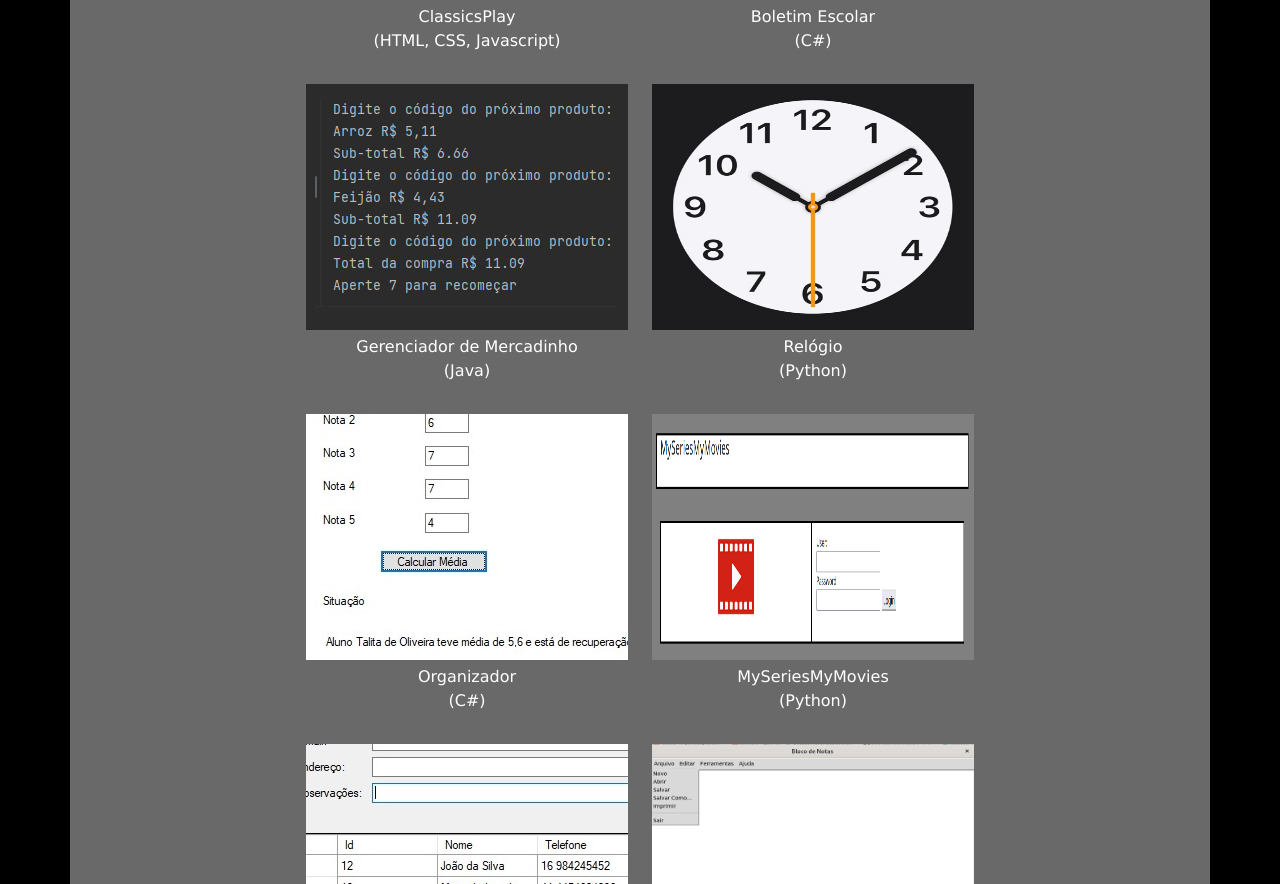
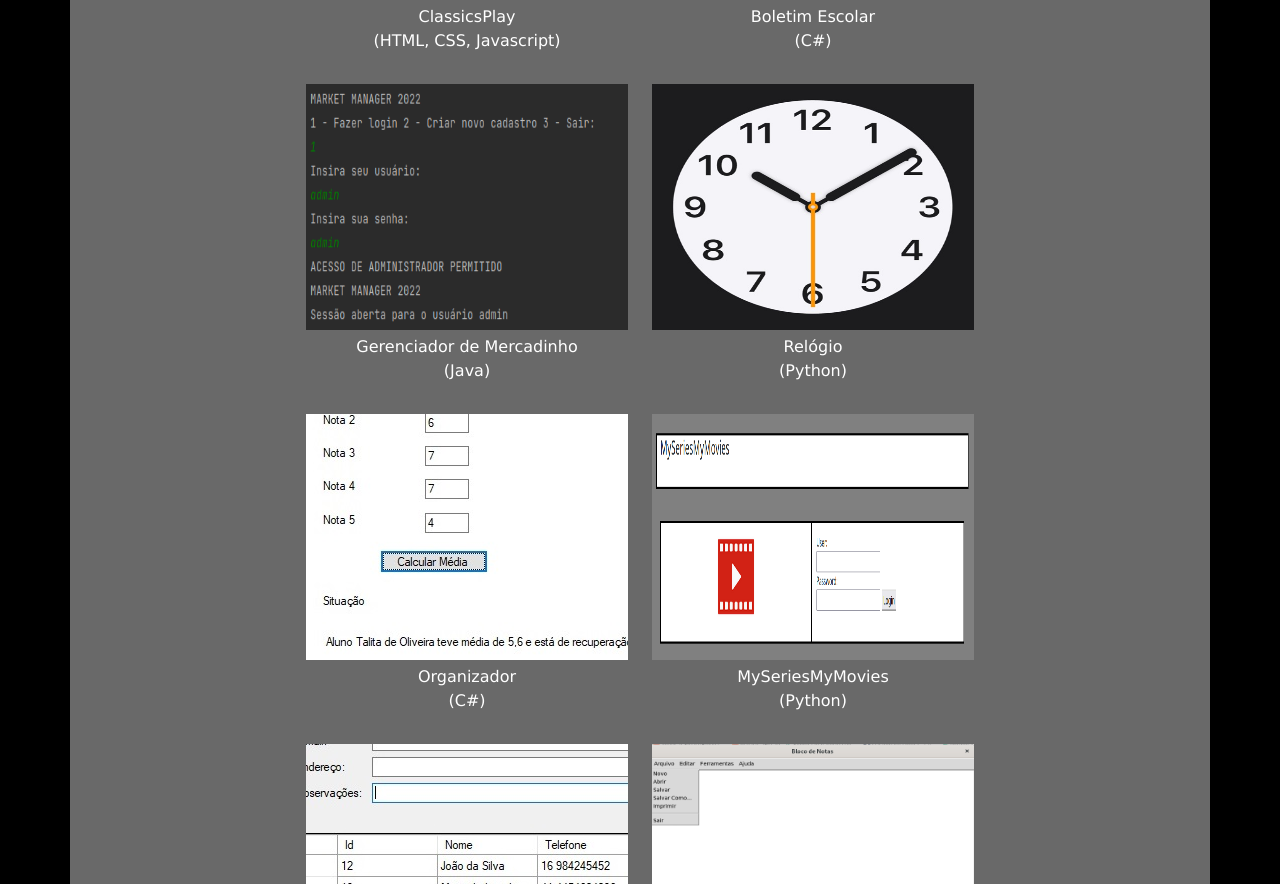
Before and after one commit to tiagoluis86/Mywebsite, a plain HTML site: page index.html in a window 1280 px wide. Shown: the part 2313-3197 px from the top of the page. Drawn offline with Linux system fonts and the light colour scheme.

Commit message:
ADD imagem mercadojava

```diff
--- a/index.html
+++ b/index.html
@@ -221,7 +221,7 @@ I am currently studying Systems Analysis and Development.
                 <p>ClassicsPlay<br>
                 (HTML, CSS, Javascript)</p>
 
-                <a href="https://github.com/tiagoluis86/MarketManager" target="_blank"><img class="gallery" src="img/mercado.jpg"></a>
+                <a href="https://github.com/tiagoluis86/MarketManager" target="_blank"><img class="gallery" src="img/mercadojava.png" height="246" width="322px"></a>
                 <p>Gerenciador de Mercadinho<br>
                 (Java)</p>
 
```
Also changed, not shown: img/mercadojava.png (added).
